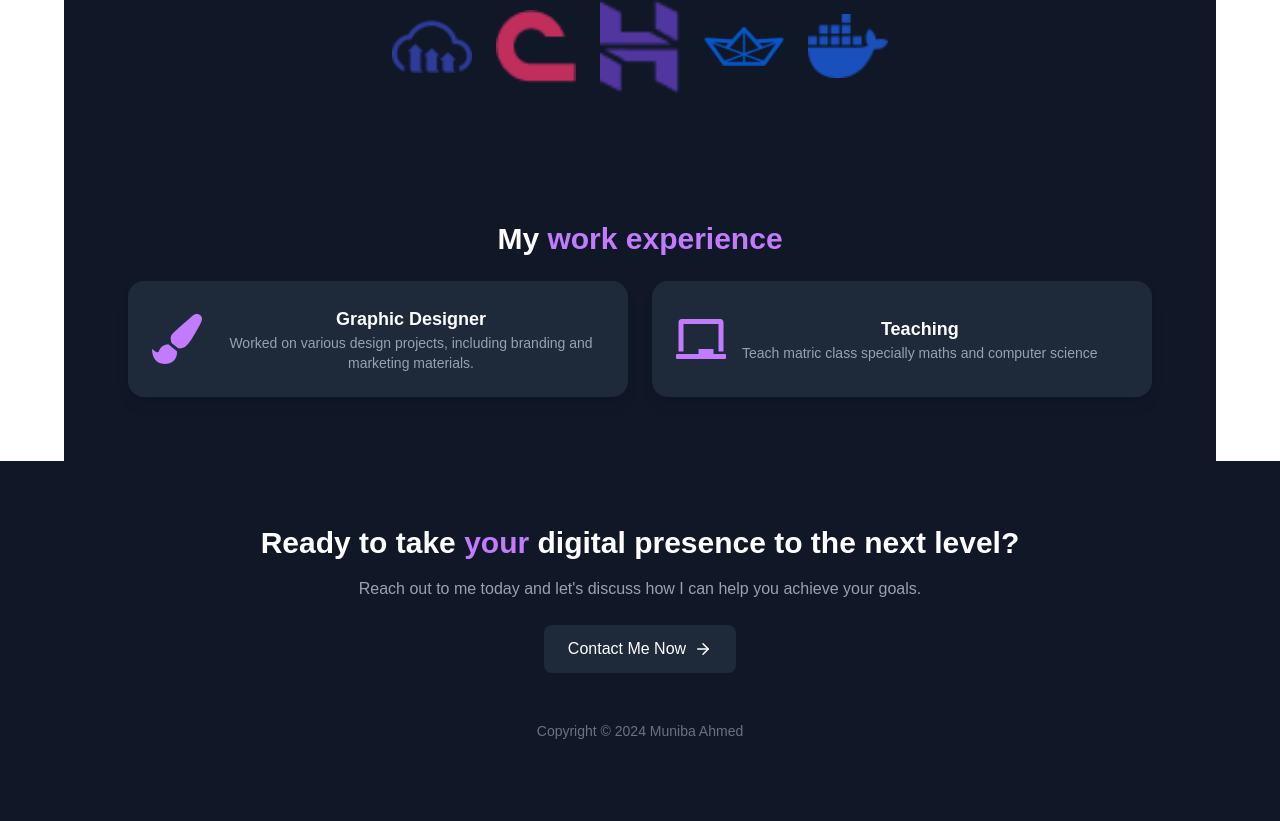
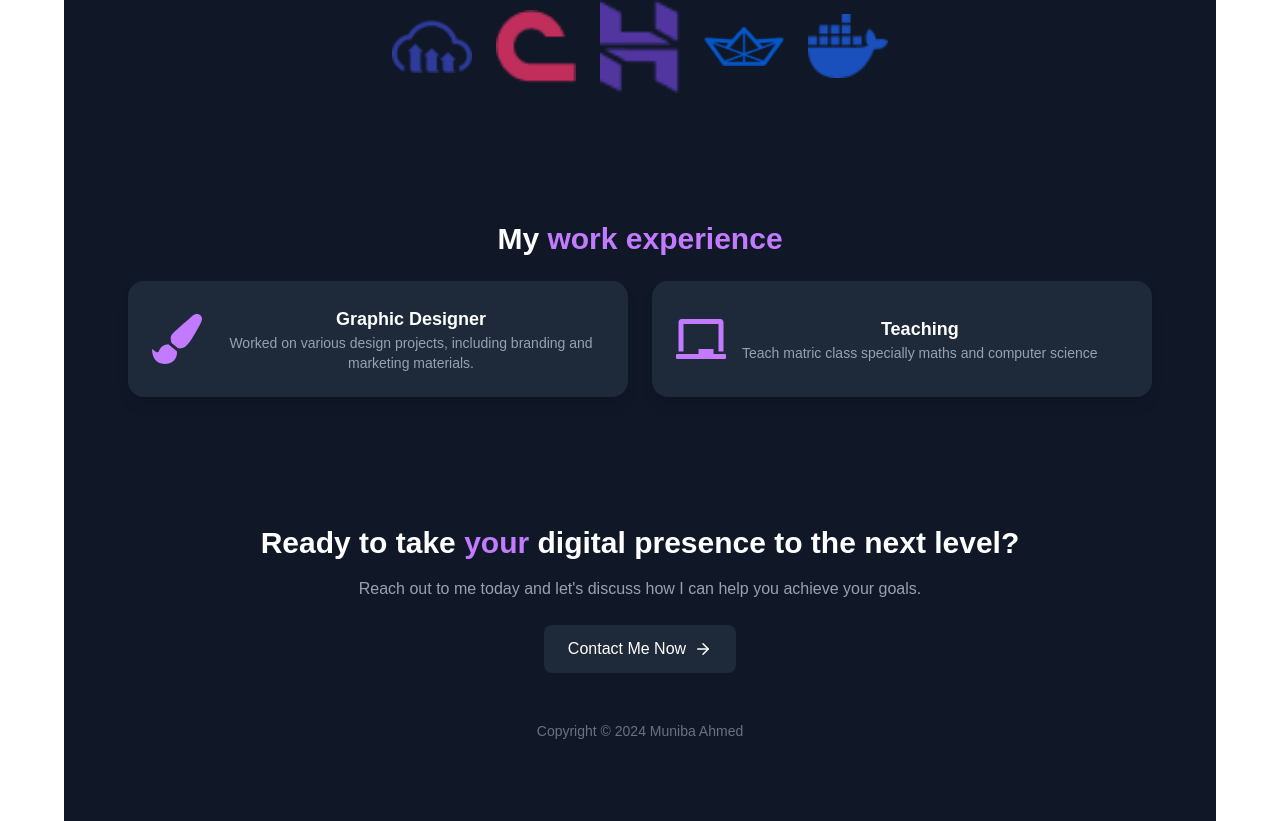
Before and after one commit to munibaweb123/portfolio, a Next.js app: page / in a window 1280 px wide. Shown: the part 3188-4009 px from the top of the page. Built offline with nearby package versions, Linux system fonts and the light colour scheme.

Commit message:
more improvement

```diff
--- a/src/app/components/CallToAction.tsx
+++ b/src/app/components/CallToAction.tsx
@@ -3,7 +3,7 @@ import Link from "next/link";
 
 export default function CallToAction() {
   return (
-    <section className="bg-gray-900 text-white py-16 px-8 flex flex-col items-center justify-center text-center relative">
+    <section className="bg-gray-900 max-w-6xl mx-auto text-white py-16 px-8 flex flex-col items-center justify-center text-center relative">
       <div className="absolute inset-0 bg-grid-gray-800 opacity-20 pointer-events-none" />
       <h2 className="text-3xl font-bold mb-4">
         Ready to take <span className="text-purple-400">your</span> digital presence to the next level?
```
